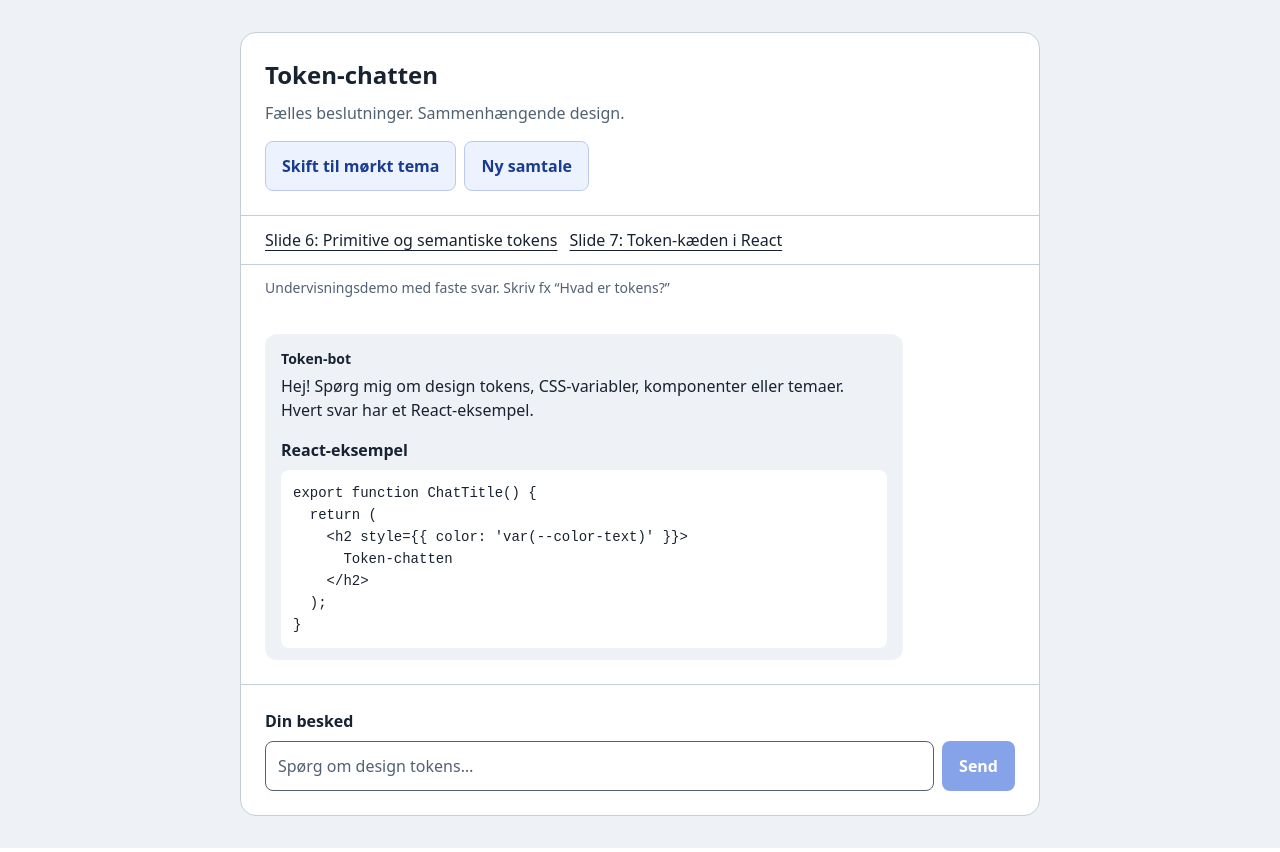
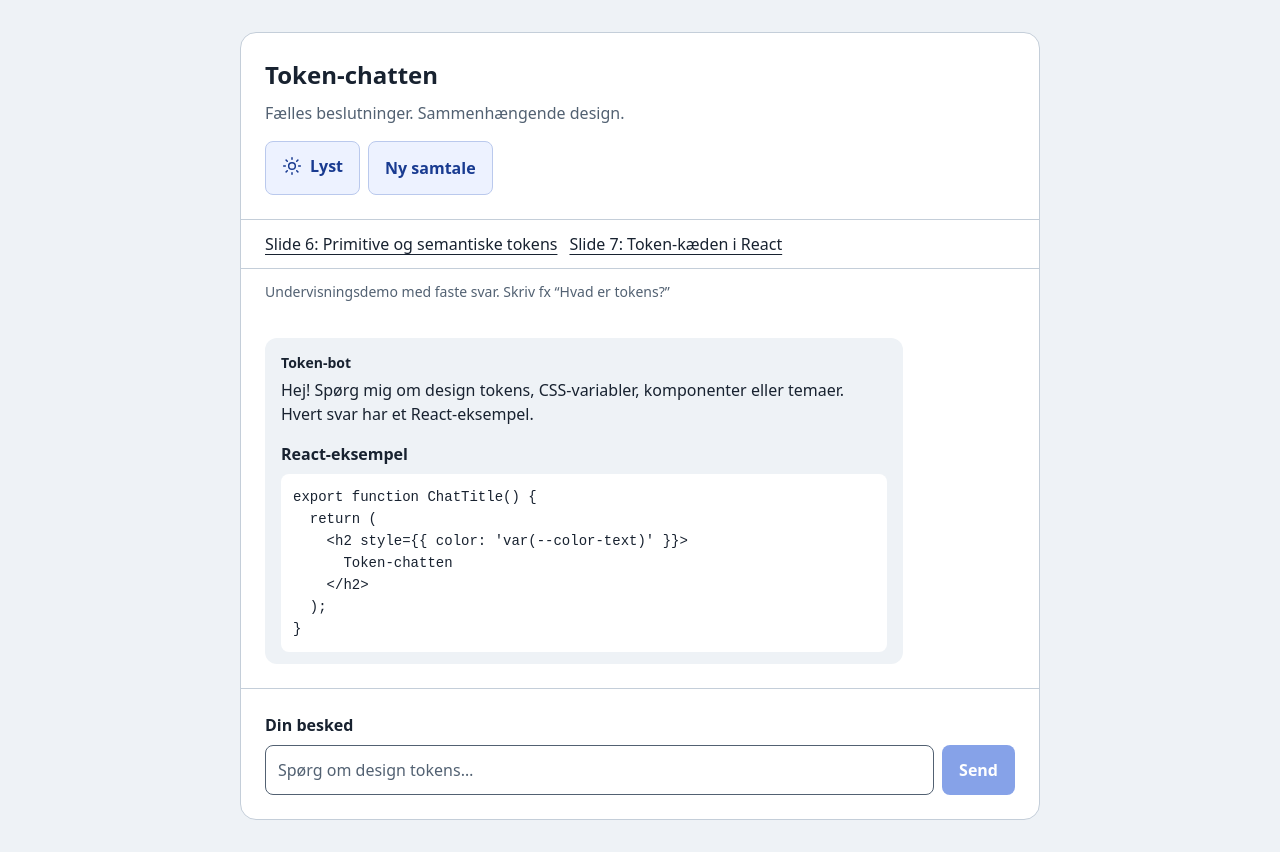
Before and after one commit to Huythvu/react-design-tokens-chatbot, a React (Vite) app: page / in a window 1280 px wide. Built offline with nearby package versions, Linux system fonts and the light colour scheme.

Commit message:
Show sun and moon icons on the theme toggle

```diff
--- a/src/App.jsx
+++ b/src/App.jsx
@@ -18,8 +18,21 @@ export default function App() {
       <header className="chat-header">
         <div><h1 id="chat-title">Token-chatten</h1><p>Fælles beslutninger. Sammenhængende design.</p></div>
         <div className="toolbar">
-          <Button variant="secondary" onClick={() => setTheme(current => current === 'light' ? 'dark' : 'light')}>
-            Skift til {theme === 'light' ? 'mørkt' : 'lyst'} tema
+          <Button
+            variant="secondary"
+            aria-label={`Skift til ${theme === 'light' ? 'mørkt' : 'lyst'} tema`}
+            title={`Skift til ${theme === 'light' ? 'mørkt' : 'lyst'} tema`}
+            onClick={() => setTheme(current => current === 'light' ? 'dark' : 'light')}
+          >
+            <span className="theme-button-content">
+              <svg className="theme-icon" viewBox="0 0 24 24" fill="none" stroke="currentColor" strokeWidth="1.8" strokeLinecap="round" strokeLinejoin="round" aria-hidden="true" focusable="false">
+                {theme === 'light' ? <>
+                  <circle cx="12" cy="12" r="4" />
+                  <path d="M12 2v2m0 16v2M2 12h2m16 0h2M4.93 4.93l1.42 1.42m11.3 11.3 1.42 1.42M4.93 19.07l1.42-1.42m11.3-11.3 1.42-1.42" />
+                </> : <path d="M20.9 13.1A9 9 0 0 1 10.9 3.1 9 9 0 1 0 20.9 13.1Z" />}
+              </svg>
+              {theme === 'light' ? 'Lyst' : 'Mørkt'}
+            </span>
           </Button>
           <Button variant="secondary" onClick={() => setMessages([welcome])}>Ny samtale</Button>
         </div>
--- a/src/styles.css
+++ b/src/styles.css
@@ -7,6 +7,8 @@ button, input { font: inherit; }
 h1 { margin: 0; font-size: var(--font-size-heading); }
 .chat-header p { margin: var(--space-2) 0 var(--space-stack); color: var(--color-text-muted); }
 .toolbar { display: flex; flex-wrap: wrap; gap: var(--space-2); }
+.theme-button-content { display: inline-flex; align-items: center; gap: var(--space-2); }
+.theme-icon { display: block; width: var(--icon-size-control); height: var(--icon-size-control); flex-shrink: 0; }
 .learning-links { display: flex; flex-wrap: wrap; gap: var(--space-3); padding: var(--space-3) var(--space-panel); border-bottom: var(--border-width) solid var(--color-border); }
 .learning-links a { color: var(--color-text); text-underline-offset: var(--space-1); }
 .learning-links a:focus-visible { outline: var(--focus-width) solid var(--color-focus); outline-offset: var(--focus-offset); }
--- a/src/tokens.css
+++ b/src/tokens.css
@@ -13,6 +13,7 @@
   --font-weight-strong: 600; --line-height-body: 1.5;
   --border-width: 1px; --focus-width: 3px; --focus-offset: 3px;
   --control-min-height: 2.75rem; --layout-chat-width: 50rem; --layout-log-height: 27.5rem;
+  --icon-size-control: 1.25rem;
 }
 
 /* Semantiske tokens: rollerne i vores UI. */
```
